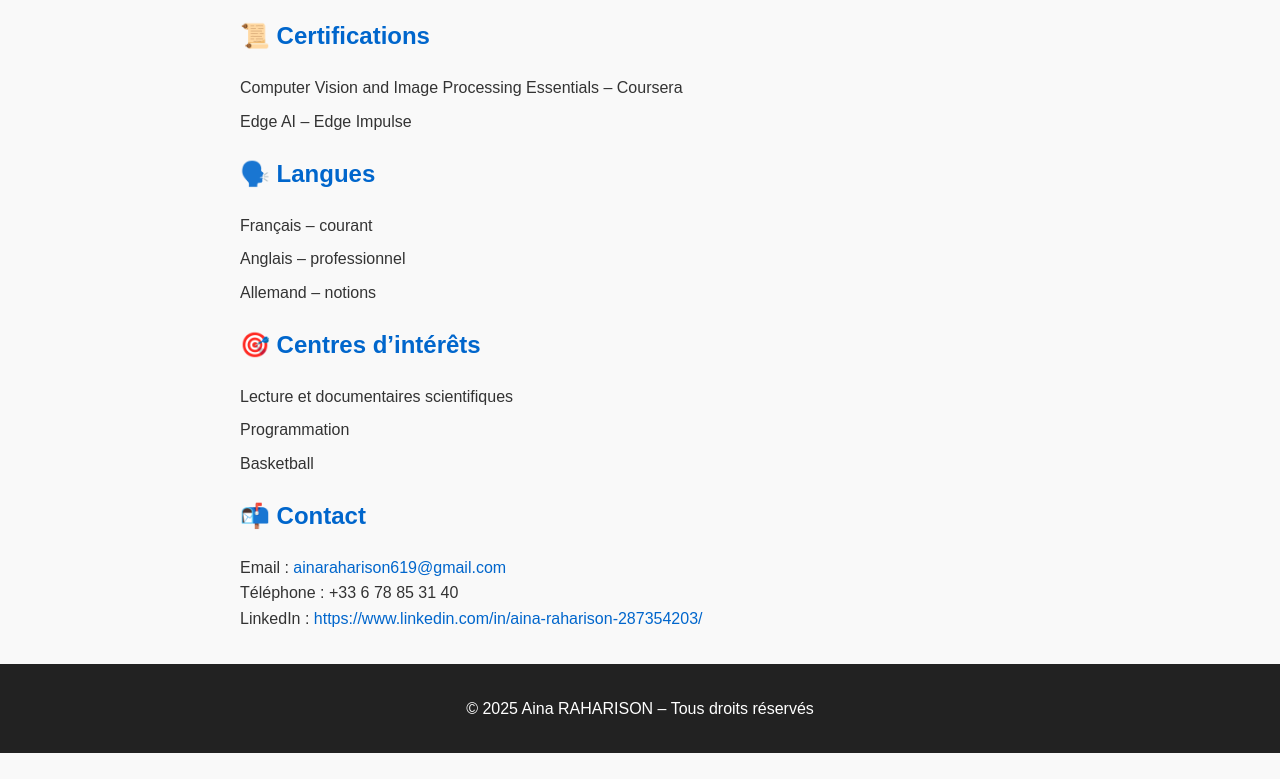
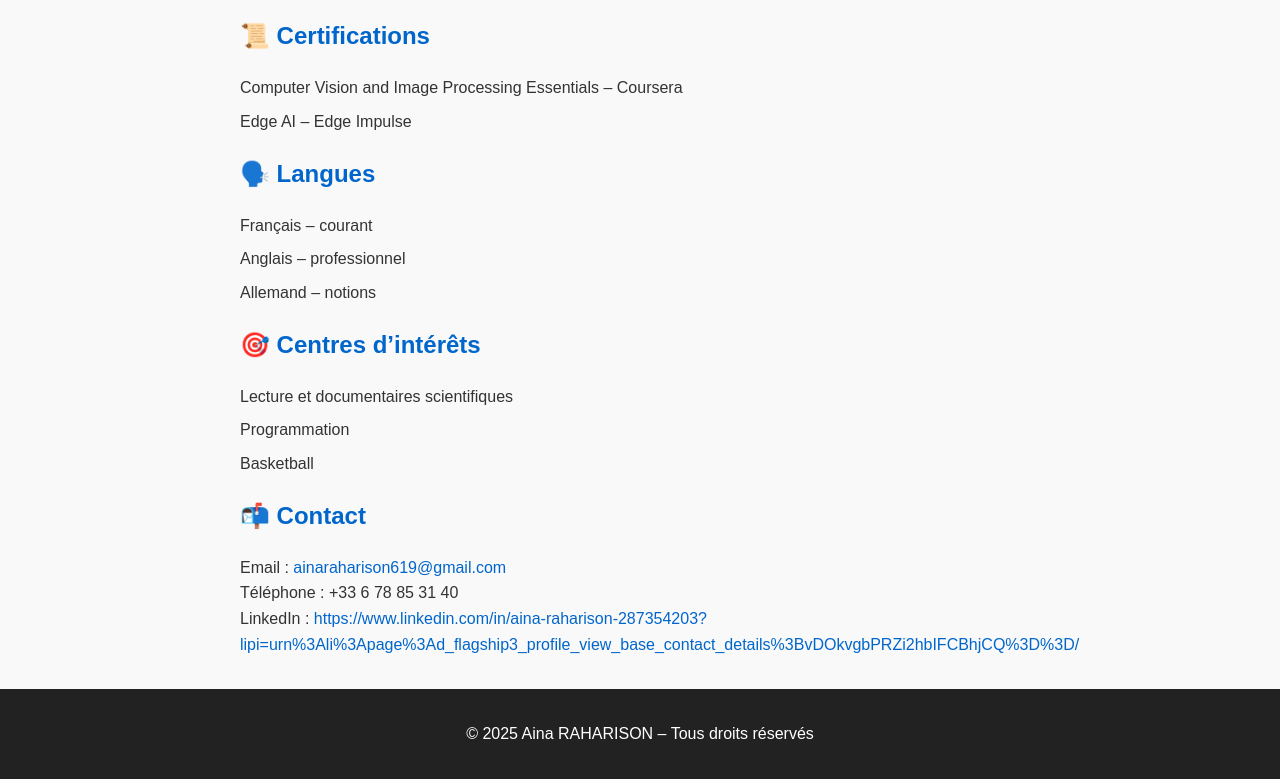
Before and after one commit to Ainaraharison/ainaraharison.github.io, a plain HTML site: page index.html in a window 1280 px wide. Shown: the part 884-1663 px from the top of the page. Before the commit the page ends 1637 px from the top, so only its background shows below. Drawn offline with Linux system fonts and the light colour scheme.

Commit message:
Update index.html

```diff
--- a/index.html
+++ b/index.html
@@ -85,7 +85,7 @@
       <h2>📬 Contact</h2>
       <p>Email : <a href="mailto:ainaraharison619@gmail.com">ainaraharison619@gmail.com</a><br>
          Téléphone : +33 6 78 85 31 40<br>
-         LinkedIn : <a href="#">https://www.linkedin.com/in/aina-raharison-287354203/</a></p>
+         LinkedIn : <a href="#">https://www.linkedin.com/in/aina-raharison-287354203?lipi=urn%3Ali%3Apage%3Ad_flagship3_profile_view_base_contact_details%3BvDOkvgbPRZi2hbIFCBhjCQ%3D%3D/</a></p>
     </section>
   </main>
 
```
